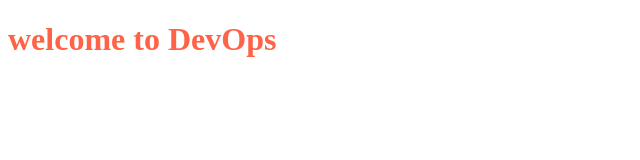
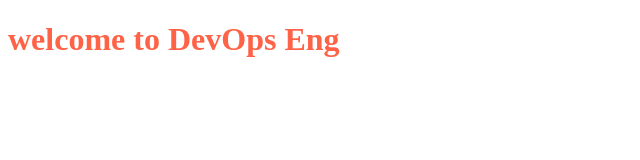
Before and after one commit to Ashokm96/test, a plain HTML site: page index.html in a window 1280 px wide. Shown: the whole page, without its empty margins (0-640 px from the left). Drawn offline with Linux system fonts and the light colour scheme.

Commit message:
Update index.html

```diff
--- a/index.html
+++ b/index.html
@@ -2,7 +2,7 @@
 <html>
 <body>
 
-<h1 style="color:Tomato;">welcome to DevOps</h1>
+<h1 style="color:Tomato;">welcome to DevOps Eng</h1>
 
 <!-- <img src="family.jpg" alt="hello"> -->
 
```
